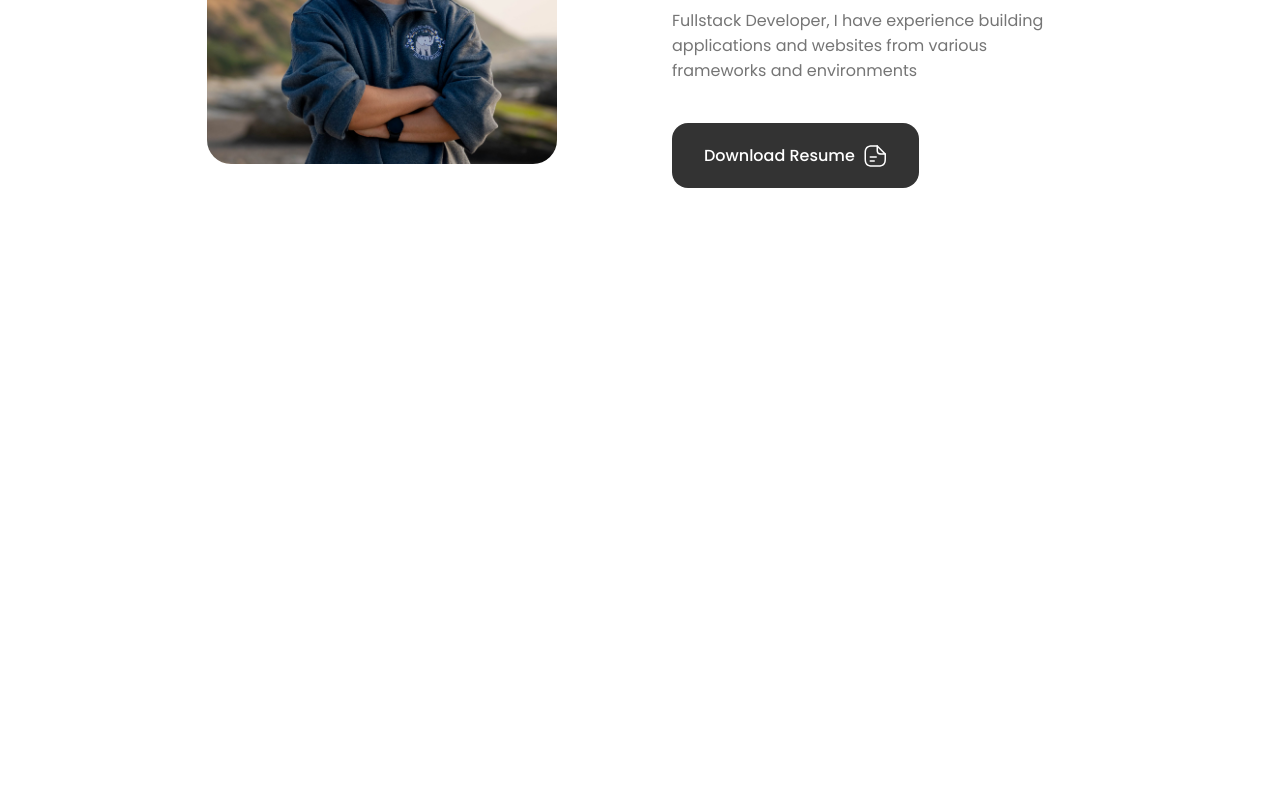
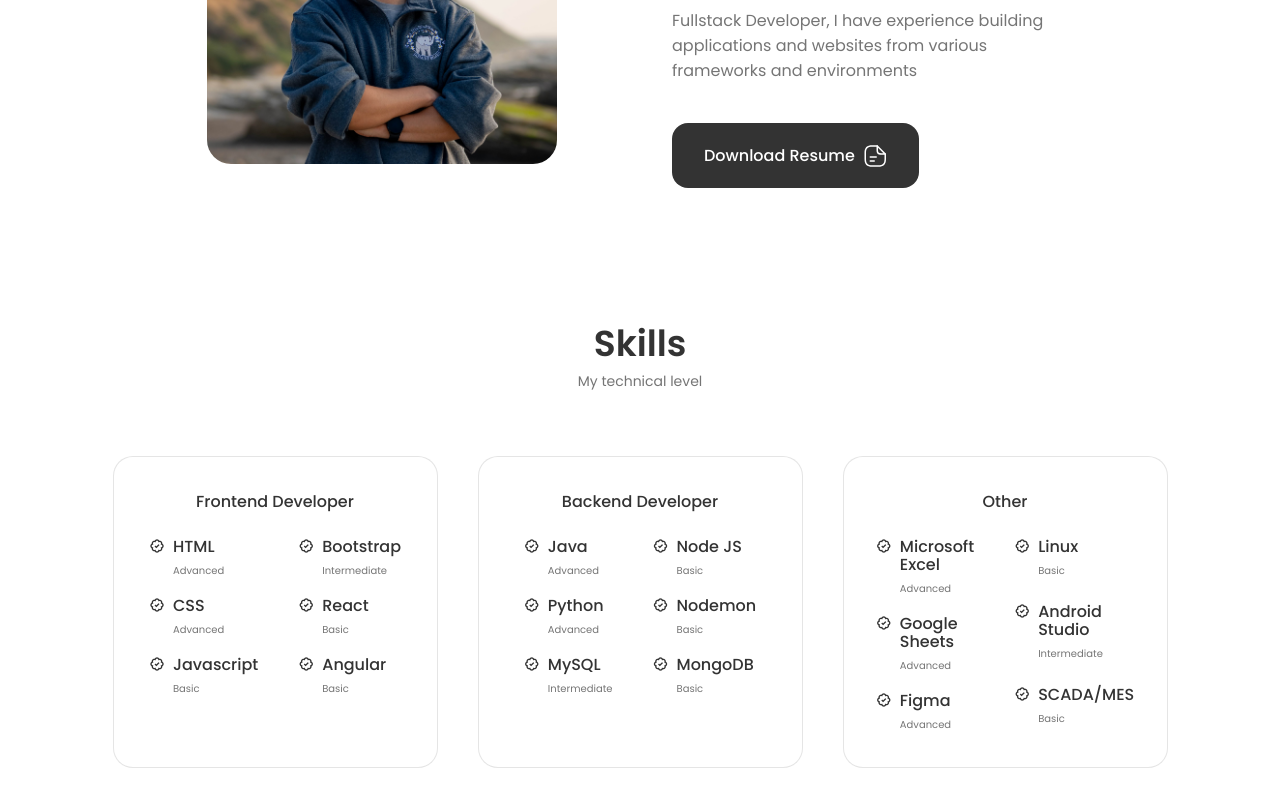
Before and after one commit to victorphan101/My_Personal_Portfolio, a React (Create React App) app: page / in a window 1280 px wide. Shown: the part 1114-1914 px from the top of the page. Before the commit the page ends 1334 px from the top, so only its background shows below. Built offline with nearby package versions, Linux system fonts and the light colour scheme.

Commit message:
Skills component added

```diff
--- a/src/App.js
+++ b/src/App.js
@@ -2,6 +2,7 @@
 import Header from './components/header/Header';
 import Home from './components/home/Home';
 import About from './components/about/About';
+import Skills from './components/skills/Skills';
 
 function App() {
   return (
@@ -10,6 +11,7 @@
       <main className="main">
         <Home/>
         <About/>
+        <Skills/>
       </main>
     </>
   );
--- /dev/null
+++ b/src/components/skills/Backend.jsx
@@ -0,0 +1,74 @@
+import React from 'react'
+
+const Backend = () => {
+  return (
+    <div className="skills__content">
+        <h3 className="skills__title">Backend Developer</h3>
+
+        <div className="skills__box">
+            <div className="skills__group">
+                <div className="skills__data">
+                <i className="bx bx-badge-check"></i>
+
+                <div>
+                    <h3 className="skills__name">Java</h3>
+                    <span className="skills__level">Advanced</span>
+                </div>
+                </div>
+
+                <div className="skills__data">
+                <i className="bx bx-badge-check"></i>
+
+                <div>
+                    <h3 className="skills__name">Python</h3>
+                    <span className="skills__level">Advanced</span>
+                </div>
+                </div>
+
+                <div className="skills__data">
+                <i className="bx bx-badge-check"></i>
+
+                <div>
+                    <h3 className="skills__name">MySQL</h3>
+                    <span className="skills__level">Intermediate</span>
+                </div>
+                </div>
+            </div>
+
+            <div className="skills__group">
+                <div className="skills__data">
+                <i className="bx bx-badge-check"></i>
+
+                <div>
+                    <h3 className="skills__name">Node JS</h3>
+                    <span className="skills__level">Basic</span>
+                </div>
+                </div>
+
+                <div className="skills__data">
+                <i className="bx bx-badge-check"></i>
+
+                <div>
+                    <h3 className="skills__name">Nodemon</h3>
+                    <span className="skills__level">Basic</span>
+                </div>
+                </div>
+
+                <div className="skills__data">
+                <i className="bx bx-badge-check"></i>
+
+                <div>
+                    <h3 className="skills__name">MongoDB</h3>
+                    <span className="skills__level">Basic</span>
+                </div>
+                </div>
+            </div>
+
+
+        </div>
+
+    </div>
+  )
+}
+
+export default Backend
--- /dev/null
+++ b/src/components/skills/Frontend.jsx
@@ -0,0 +1,74 @@
+import React from 'react'
+
+const Frontend = () => {
+  return (
+    <div className="skills__content">
+        <h3 className="skills__title">Frontend Developer</h3>
+
+        <div className="skills__box">
+            <div className="skills__group">
+                <div className="skills__data">
+                <i className="bx bx-badge-check"></i>
+
+                <div>
+                    <h3 className="skills__name">HTML</h3>
+                    <span className="skills__level">Advanced</span>
+                </div>
+                </div>
+
+                <div className="skills__data">
+                <i className="bx bx-badge-check"></i>
+
+                <div>
+                    <h3 className="skills__name">CSS</h3>
+                    <span className="skills__level">Advanced</span>
+                </div>
+                </div>
+
+                <div className="skills__data">
+                <i className="bx bx-badge-check"></i>
+
+                <div>
+                    <h3 className="skills__name">Javascript</h3>
+                    <span className="skills__level">Basic</span>
+                </div>
+                </div>
+            </div>
+
+            <div className="skills__group">
+                <div className="skills__data">
+                <i className="bx bx-badge-check"></i>
+
+                <div>
+                    <h3 className="skills__name">Bootstrap</h3>
+                    <span className="skills__level">Intermediate</span>
+                </div>
+                </div>
+
+                <div className="skills__data">
+                <i className="bx bx-badge-check"></i>
+
+                <div>
+                    <h3 className="skills__name">React</h3>
+                    <span className="skills__level">Basic</span>
+                </div>
+                </div>
+
+                <div className="skills__data">
+                <i className="bx bx-badge-check"></i>
+
+                <div>
+                    <h3 className="skills__name">Angular</h3>
+                    <span className="skills__level">Basic</span>
+                </div>
+                </div>
+            </div>
+
+
+        </div>
+
+    </div>
+  )
+}
+
+export default Frontend
--- /dev/null
+++ b/src/components/skills/Other.jsx
@@ -0,0 +1,73 @@
+import React from 'react'
+
+const Other = () => {
+  return (
+    <div className="skills__content">
+        <h3 className="skills__title">Other</h3>
+
+        <div className="skills__box">
+            <div className="skills__group">
+                <div className="skills__data">
+                <i className="bx bx-badge-check"></i>
+
+                <div>
+                    <h3 className="skills__name">Microsoft Excel</h3>
+                    <span className="skills__level">Advanced</span>
+                </div>
+                </div>
+
+                <div className="skills__data">
+                <i className="bx bx-badge-check"></i>
+
+                <div>
+                    <h3 className="skills__name">Google Sheets</h3>
+                    <span className="skills__level">Advanced</span>
+                </div>
+                </div>
+
+                <div className="skills__data">
+                <i className="bx bx-badge-check"></i>
+
+                <div>
+                    <h3 className="skills__name">Figma</h3>
+                    <span className="skills__level">Advanced</span>
+                </div>
+                </div>
+            </div>
+
+            <div className="skills__group">
+                <div className="skills__data">
+                <i className="bx bx-badge-check"></i>
+
+                <div>
+                    <h3 className="skills__name">Linux</h3>
+                    <span className="skills__level">Basic</span>
+                </div>
+                </div>
+                <div className="skills__data">
+                <i className="bx bx-badge-check"></i>
+
+                <div>
+                    <h3 className="skills__name">Android Studio</h3>
+                    <span className="skills__level">Intermediate</span>
+                </div>
+                </div>
+
+                <div className="skills__data">
+                <i className="bx bx-badge-check"></i>
+
+                <div>
+                    <h3 className="skills__name">SCADA/MES</h3>
+                    <span className="skills__level">Basic</span>
+                </div>
+                </div>
+            </div>
+
+
+        </div>
+
+    </div>
+  )
+}
+
+export default Other
--- /dev/null
+++ b/src/components/skills/Skills.jsx
@@ -0,0 +1,22 @@
+import React from 'react'
+import './skills.css'
+import Frontend from './Frontend'
+import Backend from './Backend'
+import Other from './Other'
+
+const Skills = () => {
+  return (
+    <section className="skills section" id="skills">
+        <h2 className="section__title">Skills</h2>
+        <span className="section__subtitle">My technical level</span>
+
+        <div className="skills__container container grid">
+            <Frontend/>
+            <Backend/>
+            <Other/>
+        </div>
+    </section>
+  )
+}
+
+export default Skills
--- /dev/null
+++ b/src/components/skills/skills.css
@@ -0,0 +1,80 @@
+.skills__container{
+    grid-template-columns: repeat(3, 325px);
+    column-gap: 2.5rem;
+    justify-content: center;
+}
+
+.skills__content{
+    background-color: var(--container-color);
+    border: 1px solid rgba(0, 0, 0, 0.1);
+    padding: 2rem 4rem;
+    border-radius: 1.25rem;
+}
+
+.skills__title{
+    font-size: var(---font-size);
+    font-weight: var(--font-medium);
+    text-align: center;
+    margin-bottom: var(--mb-1-5);
+}
+
+.skills__box{
+    display: flex;
+    justify-content: center;
+    column-gap: 2.5rem;
+}
+
+.skills__group{
+    display: grid;
+    align-items: flex-start;
+    row-gap: 1rem;
+}
+
+.skills__data{
+    display:flex;
+    column-gap: 0.5rem;
+}
+
+.skills .bx-badge-check{
+    font-size: 1rem;
+    color: var(--title-color);
+}
+
+.skills__name{
+    font-size: var(--normal-font-size);
+    font-weight: var(--font-medium);
+    line-height: 18px;
+}
+
+.skills__level{
+    font-size:var(--tiny-font-size);
+}
+
+/*Breakpoints*/
+@media screen and (max-width: 992px){
+    .skills__container{
+        grid-template-columns: max-content;
+        row-gap: 2rem;
+    }
+  }
+
+  @media screen and (max-width: 576px){
+    .skills__container{
+        grid-template-columns: 1fr;
+    }
+
+    .skills__content{
+        padding: 1.5rem;
+    }
+
+  }
+
+  @media screen and (max-width: 350px){
+    .skills__box{
+        column-gap: 1.25rem;
+    }
+
+    .skills__name{
+        font-size: var(--small-font-size);
+    }
+  }
```
